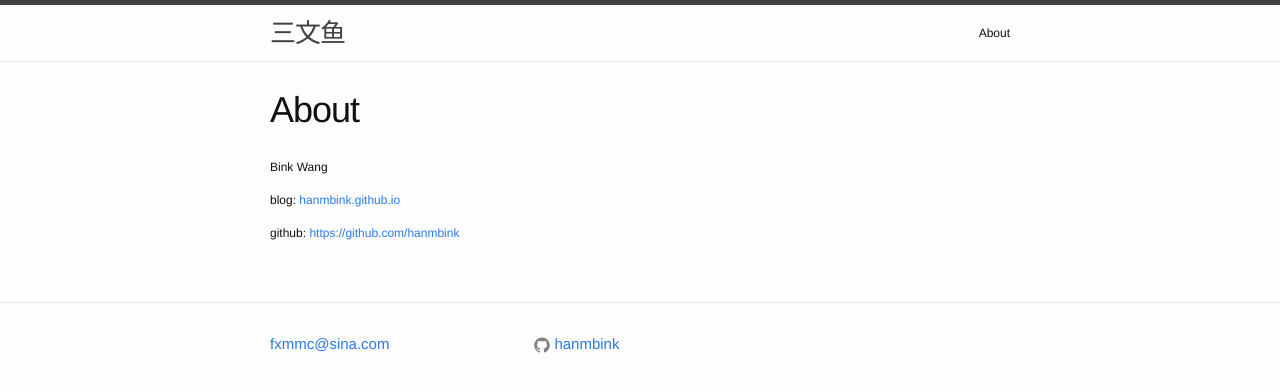
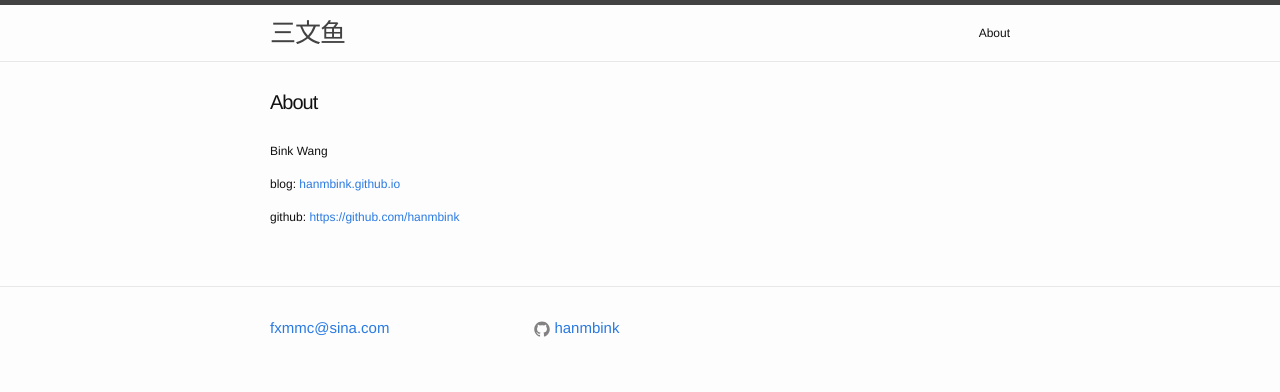
Before and after one commit to binkwang/hanmbink.github.io, a Jekyll site: the page built from about.md, in a window 1280 px wide. Shown: the top 392 px of the page. Built offline with Jekyll 4.4.1, drawn with Linux system fonts in a browser that asks for light colours.

Commit message:
Update _layout.scss

```diff
--- a/_sass/_layout.scss
+++ b/_sass/_layout.scss
@@ -197,13 +197,25 @@
     margin-bottom: $spacing-unit;
 }
 
+/**
 .post-title {
-    font-size: 36px;
+    font-size: 42px;
     letter-spacing: -1px;
     line-height: 1;
 
     @include media-query($on-laptop) {
-        font-size: 28px;
+        font-size: 36px;
+    }
+}
+*/
+
+.post-title {
+    font-size: 20px;
+    letter-spacing: -1px;
+    line-height: 1;
+
+    @include media-query($on-laptop) {
+        font-size: 36px;
     }
 }
 
```
